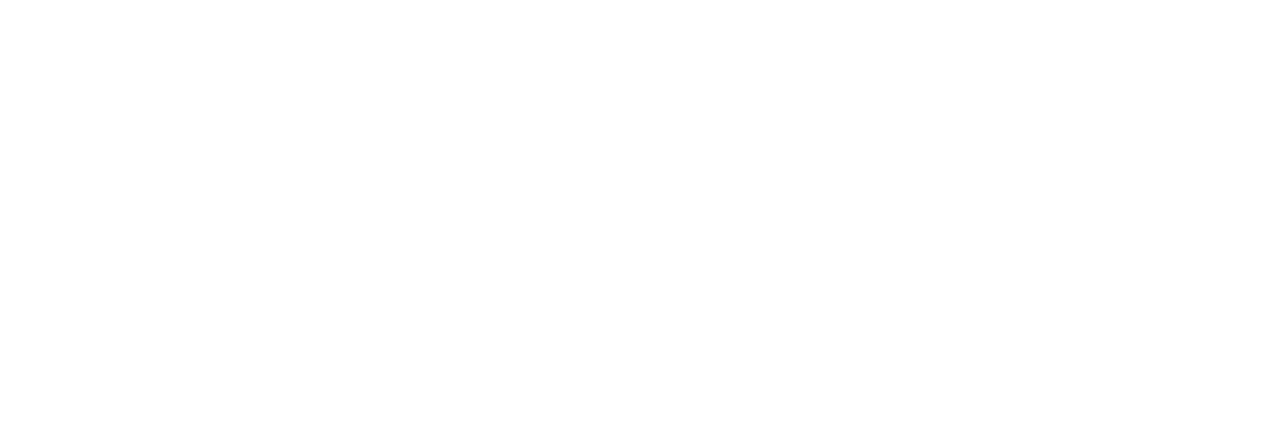
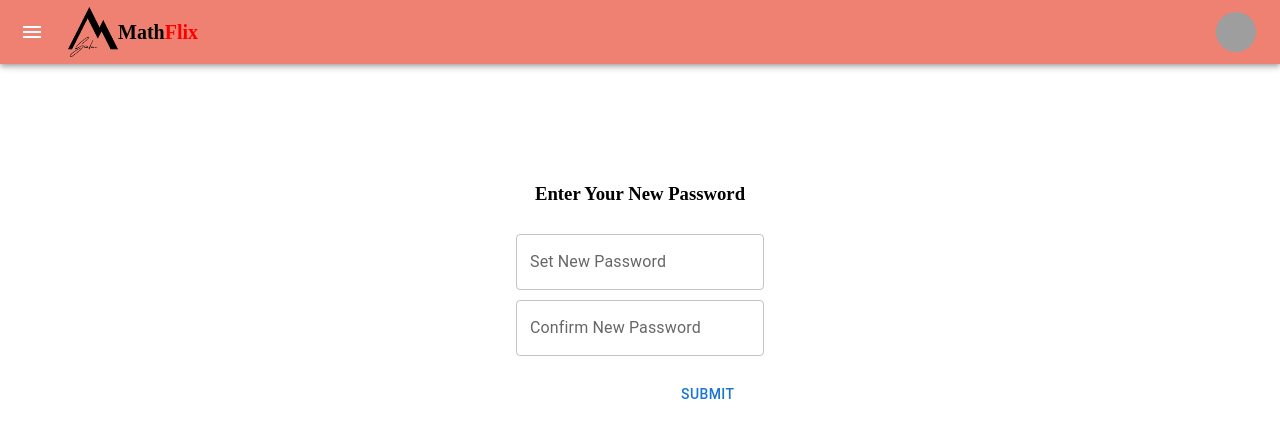
Before and after one commit to gbox29/Capstone, a React (Create React App) app in the folder client/: page /user/settings in a window 1280 px wide. Before the commit this address had no page. Shown: the top 438 px of the page. Built offline with nearby package versions, Linux system fonts and the light colour scheme; grey boxes are pictures that could not be loaded.

Commit message:
add settings so user can change password

```diff
--- a/client/src/App.js
+++ b/client/src/App.js
@@ -10,7 +10,8 @@
 import Analytics from "./components/teacher/Analytics"
 import Profile from "./components/teacher/Profile"
 import Reset from "./components/authentication/Reset";
-import ConfirmReset from "./components/authentication/ConfirmReset"
+import ConfirmReset from "./components/authentication/ConfirmReset";
+import Settings from "./components/teacher/Settings";
 
 export default function app() {
   return (
@@ -29,6 +30,7 @@
 
         <Route path="user/lesson/analytics" element={<Analytics />}/>
         <Route path="user/profile" element={<Profile />} />
+        <Route path="user/settings" element={<Settings />} />
       </Routes>
     </>
   );
--- a/client/src/components/global/UserNavbar.jsx
+++ b/client/src/components/global/UserNavbar.jsx
@@ -48,6 +48,11 @@
   const userProfile = () => {
     setAnchorElUser(null);
     navigate("/user/profile");
+  }
+
+  const setPassword = () => {
+    setAnchorElUser(null);
+    navigate("/user/settings")
   }
 
   const userLogout = () => {
@@ -163,6 +168,10 @@
                 <Typography textAlign="center">Profile</Typography>
               </MenuItem>
 
+              <MenuItem  onClick={setPassword}>
+                <Typography textAlign="center">Settings</Typography>
+              </MenuItem>
+
               <MenuItem  onClick={userLogout}>
                 <Typography textAlign="center">Logout</Typography>
               </MenuItem>
--- /dev/null
+++ b/client/src/components/teacher/Settings.jsx
@@ -0,0 +1,69 @@
+import { useState } from "react";
+import Axios from "axios";
+import UserNavbar from "../global/UserNavbar";
+import "../../css/teacher/settings.css";
+import TextField from '@mui/material/TextField';
+import Button from '@mui/material/Button';
+
+export default function Settings(){
+    const [password, setPassword] = useState("");
+    const [confirmPassword, setConfirmPassword] = useState("");
+
+    const createNewPassword = () => {
+        if (password === "" || confirmPassword === "") {
+          alert("Please enter a password and confirm it.");
+        } else if (password !== confirmPassword) {
+          alert("Make sure password is equal to confirm password");
+        } else {
+          Axios.put("http://localhost:5000/api/ResetPassword", { password: password })
+            .then((response) => {
+              if (!response.data.err) {
+                alert("Password successfully updated.");
+              } else {
+                console.log(response);
+              }
+            })
+            .catch((error) => {
+              console.log(error);
+            });
+        }
+    };
+
+    return(<>
+        <UserNavbar />
+        <div className="settings-container">
+            <div className="reset-password-container">
+                <div>
+                <   h3>Enter Your New Password</h3>
+                </div>
+                <div>
+                    <TextField
+                    id="outlined-basic"
+                    label="Set New Password"
+                    variant="outlined"
+                    onChange={(event) => {
+                        setPassword(event.target.value);
+                    }}
+                    />
+                </div>
+                <div>
+                    <TextField
+                    id="outlined-basic"
+                    label="Confirm New Password"
+                    variant="outlined"
+                    onChange={(event) => {
+                        setConfirmPassword(event.target.value);
+                    }}
+                    />
+                </div>
+                <div className="new-password-btn">
+                    <Button
+                        sx={{float:'right'}}
+                        onClick={createNewPassword}
+                        >Submit</Button>
+                </div>
+            </div>
+        </div>
+
+    </>);
+}
--- /dev/null
+++ b/client/src/css/teacher/settings.css
@@ -0,0 +1,22 @@
+.settings-container{
+    display: flex;
+    text-align: center;
+    justify-content: center;
+    padding-top: 100px;
+}
+
+.reset-password-container{
+    width: 40%;
+    display: flex;
+    flex-direction: column;
+    justify-content: center;
+}
+
+.reset-password-container > div{
+    margin-bottom: 2%;
+}
+
+.new-password-btn{
+    width: 70%;
+    margin-top: 2%;
+}
```
Also changed, not shown: 1 other file (tests, documents, lock files or other folders).
